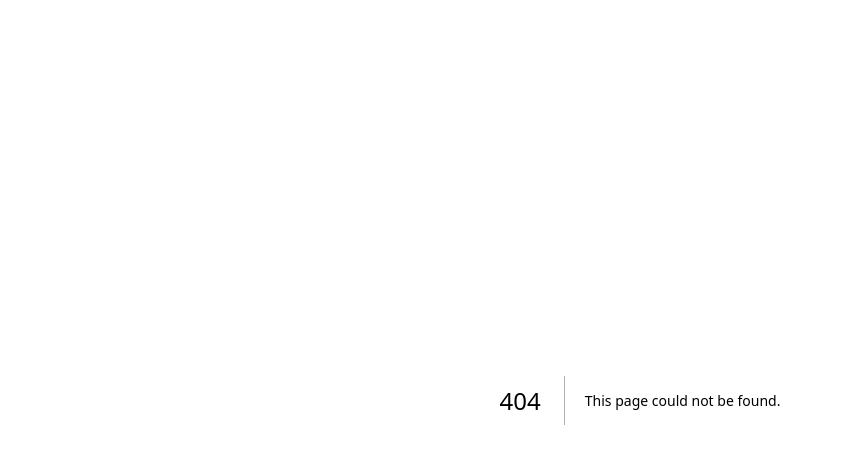
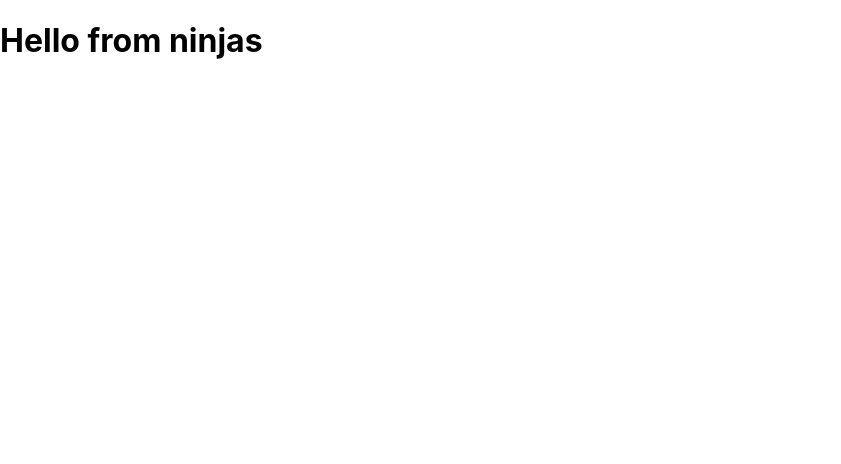
Before and after one commit to DundarKoray/Next_Tutorial, a Next.js app: page /ninjas in a window 1280 px wide. Before the commit this address had no page. Shown: the top 464 px of the page, without its empty margins (0-841 px from the left). Built offline with nearby package versions, Linux system fonts and the light colour scheme.

Commit message:
Testing how routes work

```diff
--- /dev/null
+++ b/pages/ninjas/index.js
@@ -0,0 +1,9 @@
+const Ninjas = () => {
+    return (
+        <>
+            <h1>Hello from ninjas</h1>
+        </>
+    );
+}
+
+export default Ninjas;
```
